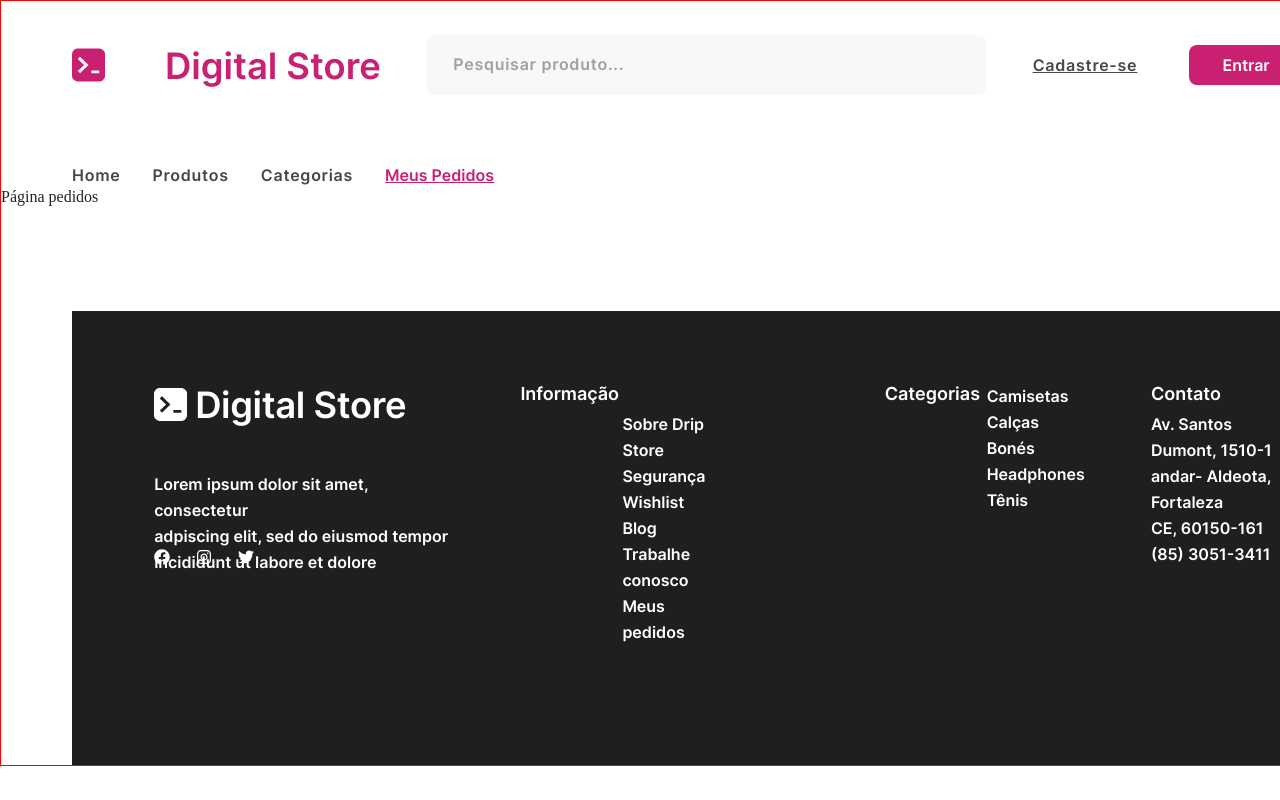
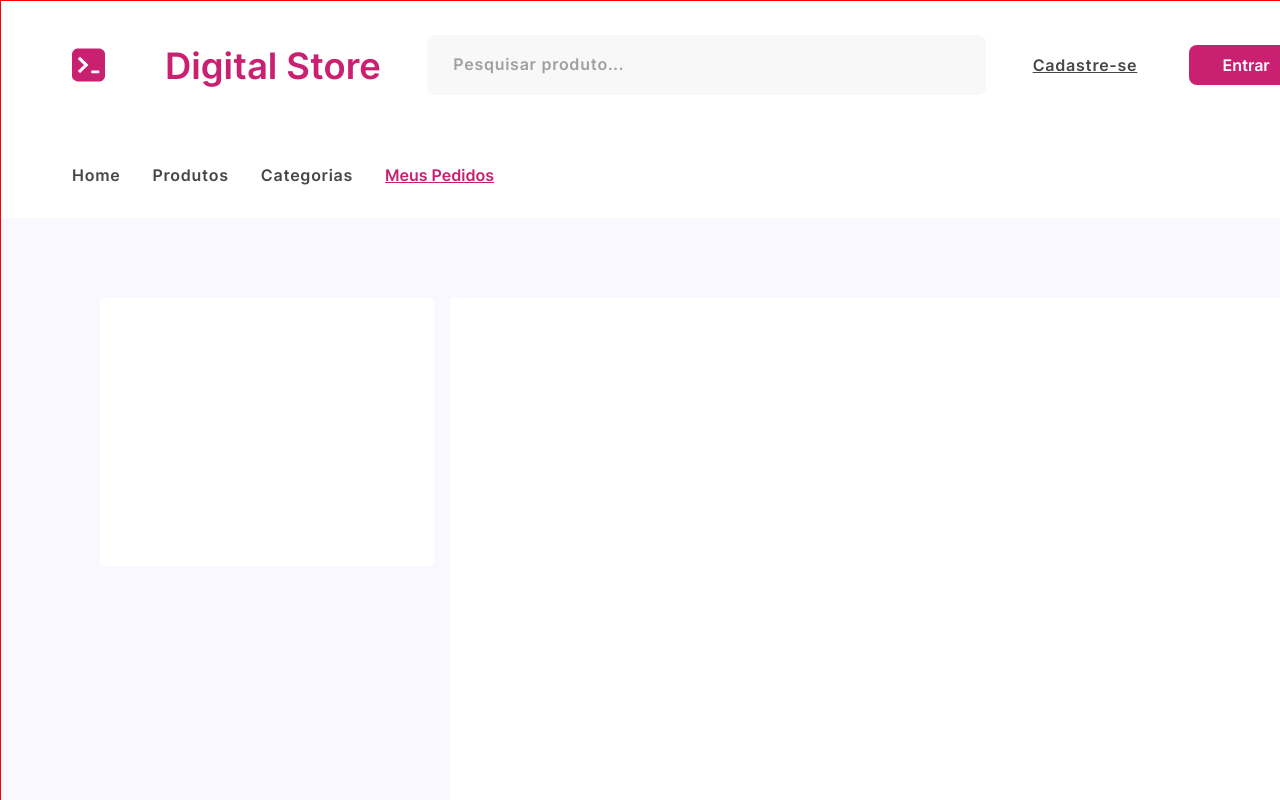
Before and after one commit to SergioFerreiraFilho/Digital-Store, a React (Create React App) app: page /meus-pedidos in a window 1280 px wide. Shown: the top 800 px of the page. Built offline with nearby package versions, Linux system fonts and the light colour scheme.

Commit message:
Adicionando Corpo do Meus Pedidos

```diff
--- /dev/null
+++ b/src/components/MeuPerfil/index.js
@@ -0,0 +1,9 @@
+import "./style.css"
+
+export default function MeuPerfil() {
+    return (
+        <div className="MeuPerfil-body">
+
+        </div>
+    )
+}
--- /dev/null
+++ b/src/components/MeuPerfil/style.css
@@ -0,0 +1,14 @@
+.MeuPerfil-body {
+    display: flex;
+    flex-direction: column;
+    align-items: flex-start;
+    padding: 30px;
+    gap: 20px;
+    position: absolute;
+    width: 334px;
+    height: 268px;
+    margin-top: 80px;
+    margin-left: 99px;
+    background: #FFFFFF;
+    border-radius: 4px;
+}
--- /dev/null
+++ b/src/components/MeusPedidosSelecionados/index.js
@@ -0,0 +1,9 @@
+import "./style.css"
+
+export default function MeusPedidosSelecionados() {
+    return (
+        <div className="MeusPedidosSelecionados-body">
+            {/* MeusPedidosSelecionados */}
+        </div>
+    )
+}
--- /dev/null
+++ b/src/components/MeusPedidosSelecionados/style.css
@@ -0,0 +1,14 @@
+.MeusPedidosSelecionados-body {
+    display: flex;
+    flex-direction: column;
+    align-items: flex-start;
+    padding: 30px;
+    gap: 20px;
+    position: absolute;
+    width: 890px;
+    height: 572px;
+    margin-left: 449px;
+    margin-top: 80px;
+    background: #FFFFFF;
+    border-radius: 4px;
+}
--- a/src/pages/MeusPedidos/index.js
+++ b/src/pages/MeusPedidos/index.js
@@ -1,7 +1,14 @@
-export default function MeusPedidos () {
+import MeuPerfil from "../../components/MeuPerfil";
+import MeusPedidosSelecionados from "../../components/MeusPedidosSelecionados";
+import "./style.css"
+
+export default function MeusPedidos() {
     return (
-        <div>
-            Página pedidos
+        <div className="MeusPedidos-body">
+            <div>
+                <MeuPerfil/>
+                <MeusPedidosSelecionados/>
+            </div>
         </div>
-    );
+    )
 }
--- /dev/null
+++ b/src/pages/MeusPedidos/style.css
@@ -0,0 +1,6 @@
+.MeusPedidos-body {
+    display: flex;
+    height: 795px;
+    background-color: #F9F8FE;
+    margin-top: 29px;
+}
```
